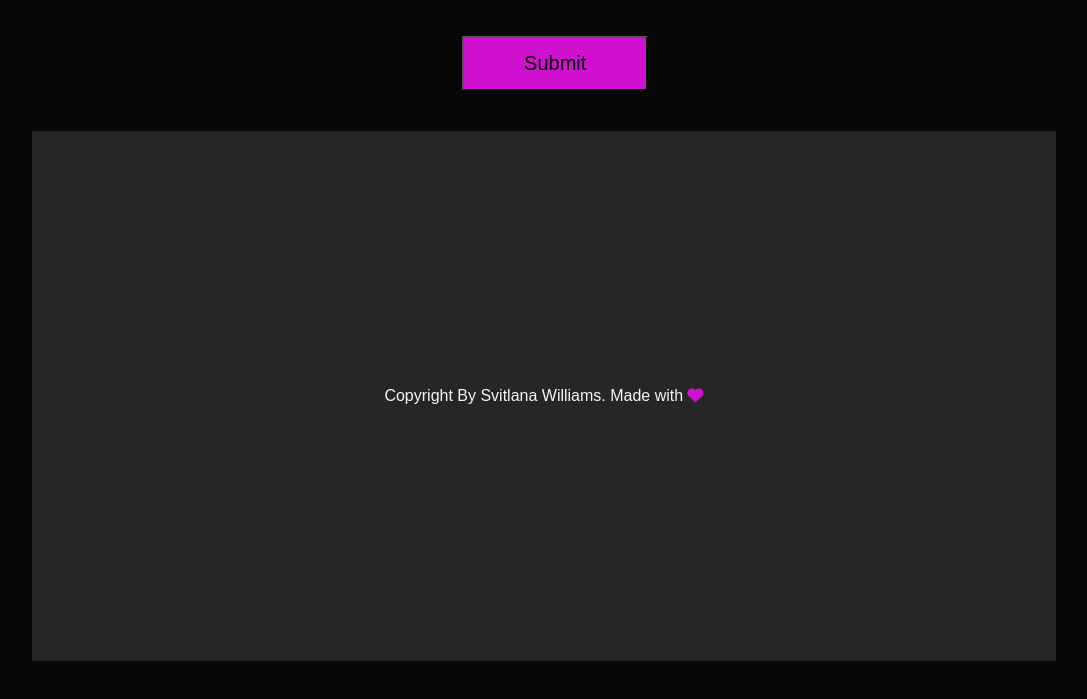
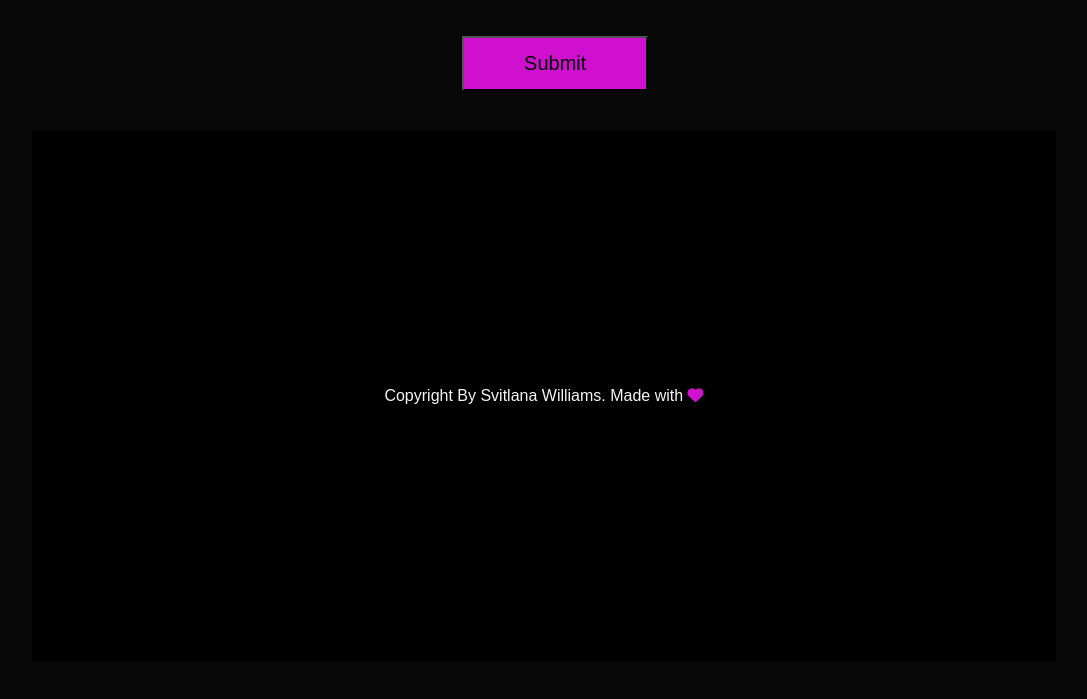
Before and after one commit to LanaWhiskey/LanaWhiskey.github.io, a plain HTML site: page index.html in a window 1280 px wide. Shown: the part 3137-3836 px from the top of the page, without its empty margins (96-1183 px from the left). Drawn offline with Linux system fonts and the light colour scheme.

Commit message:
Add files via upload

```diff
--- a/portfolio.css
+++ b/portfolio.css
@@ -268,7 +268,7 @@ margin: 20px 0 40px;
             width: 100%;
             text-align: center;
             padding: 25%  0;
-            background: #262626;
+            background: black;
             font-weight: 300;
             margin-top: 20px;
 
```
